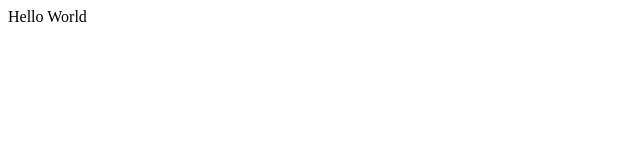
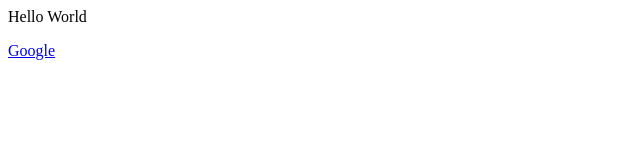
Before and after one commit to rich5k/sample_website, a plain HTML site: page index.html in a window 1280 px wide. Shown: the full height of the page, 0-640 px from the left. Drawn offline with Linux system fonts and the light colour scheme.

Commit message:
Fixed a tag

```diff
--- a/index.html
+++ b/index.html
@@ -6,6 +6,6 @@
 </head>
 <body>
     <p>Hello World</p>
-    <a href="https://www.google.com"></a>
+    <a href="https://www.google.com">Google</a>
 </body>
 </html>
```
